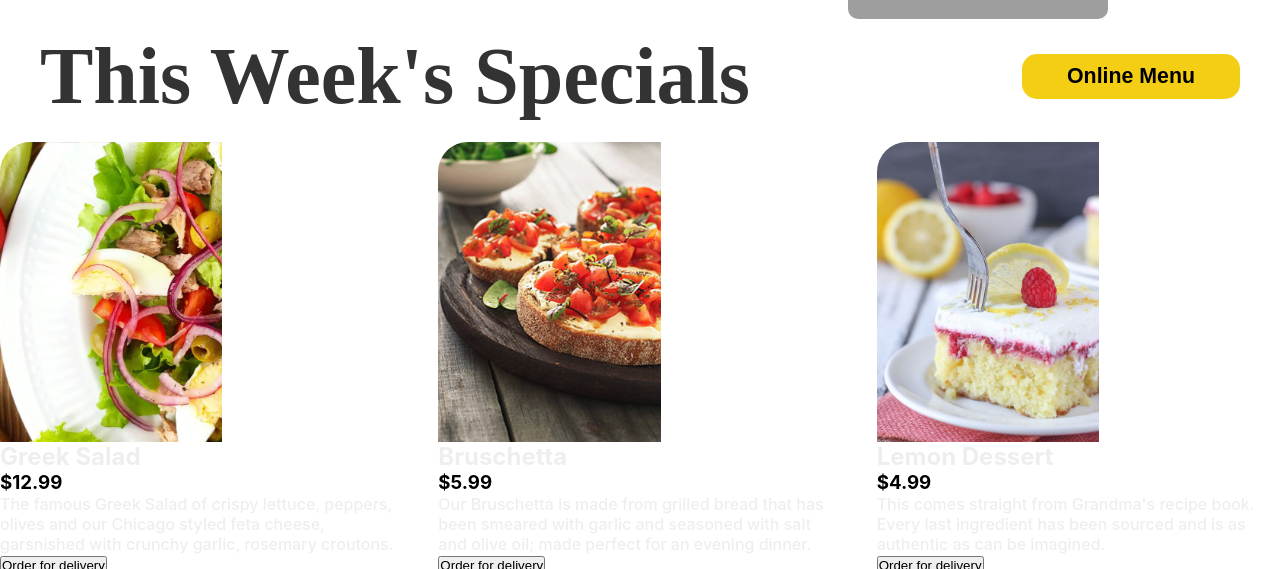
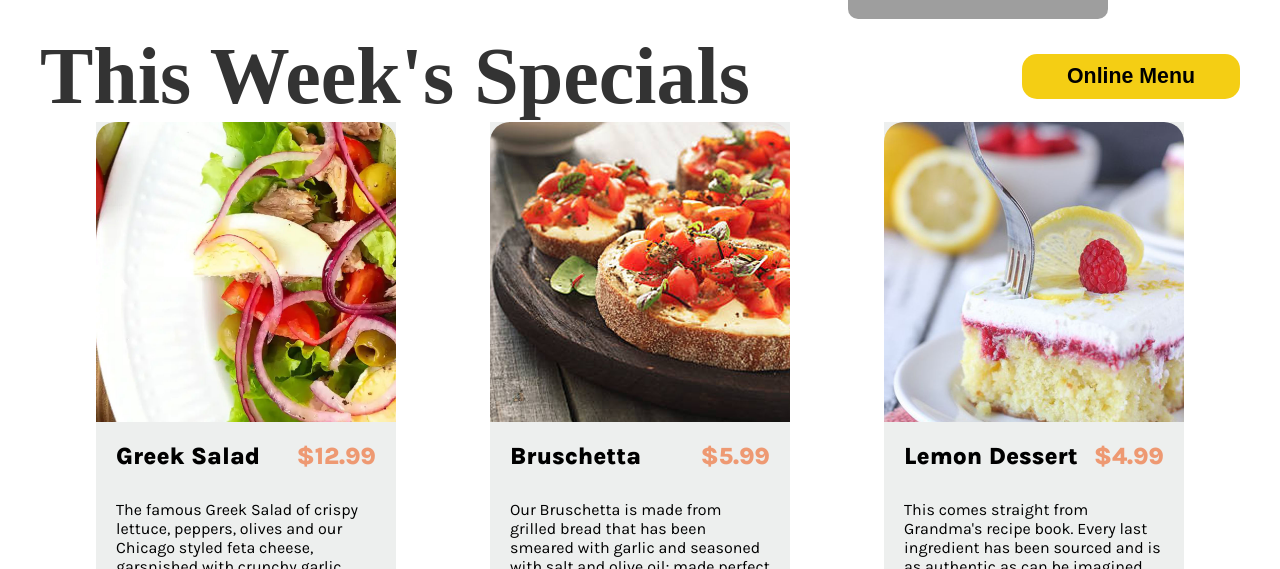
Before and after one commit to jonathanim/capstone-project, a React (Create React App) app: page / in a window 1280 px wide. Shown: the part 383-952 px from the top of the page. Built offline with nearby package versions, Linux system fonts and the light colour scheme; grey boxes are pictures that could not be loaded; a web font is replaced by a local one.

Commit message:
added new changes to cards css

```diff
--- a/src/components/Specials.css
+++ b/src/components/Specials.css
@@ -27,9 +27,12 @@
     color: #f4ce14
 }
 
+
 .special-card-container {
-    display: grid;
-    grid-template-columns: 1fr 1fr 1fr;
-    gap: 35px;
-    margin-top: 20px;
+    display: flex;
+    width: 85vw;
+    justify-content:space-between;
+    margin: auto;
+    overflow: hidden;
+
 }
--- a/src/components/SpecialsCard.css
+++ b/src/components/SpecialsCard.css
@@ -1,12 +1,45 @@
 
+.card {
+    display: flex;
+    flex-direction: column;
+    background-color: #edefee;
+    font-family: 'Karla', sans-serif;
+    max-width: 300px;
+}
 
-
-.image-container{
-    width: 100%;
+.image-container {
+    width: fit-content;
     height: 300px;
     overflow: hidden;
     display: flex;
     align-items: center;
-    border-top-left-radius: 30px;
-    border-top-right-radius: 30px;
+    border-radius: 20px 20px 0 0;
 }
+
+.image-container img {
+    width: 100%;
+}
+
+.card-title {
+    display:flex;
+    justify-content: space-between;
+    margin-top: 20px;
+    padding:0 20px;
+}
+
+.card-title h3 {
+    font-size: 18pt;
+    color: black;
+}
+
+h3.card-price {
+    color: #ee9972;
+}
+
+.card-text p {
+    color:black;
+    margin: 30px 0 50px;
+    padding:0 20px;
+    font-weight: 400;
+    font-family: 'Karla', sans-serif;
+}
--- a/src/components/SpecialsCard.js
+++ b/src/components/SpecialsCard.js
@@ -1,34 +1,31 @@
 import React, { useEffect } from 'react'
 import './SpecialsCard.css'
 const SpecialsCard = (props) => {
-    const image = props.data.img
-    const price = props.data.price
-    const title = props.data.title
-    const description =props.data.description
-
+    const {img,price,title, description} = props.data
 
 
     useEffect(()=>{
-        console.log(image)
+        console.log(img)
     })
   return (
-    <div className='specialCard-card'>
+        <div className='card'>
             <div className='image-container'>
-            <img src={image} alt={title} height="100%"/>
+                <img src={img} alt={title}/>
             </div>
-        <div>
-            <h2>{title}</h2> <h3>{price}</h3>
+            <div className='card-title'>
+                <h3>{title}</h3>
+                <h3 className='card-price'>{price}</h3>
             </div>
-        <div>
+            <div className='card-text'>
                 <p>
                     {description}
                 </p>
             </div>
             <div>
-            {/* button to order */}
                 < button>Order for delivery</button>
             </div>
         </div>
+
   )
 }
 
```
Lines whose indentation alone changed are shown as unchanged.
